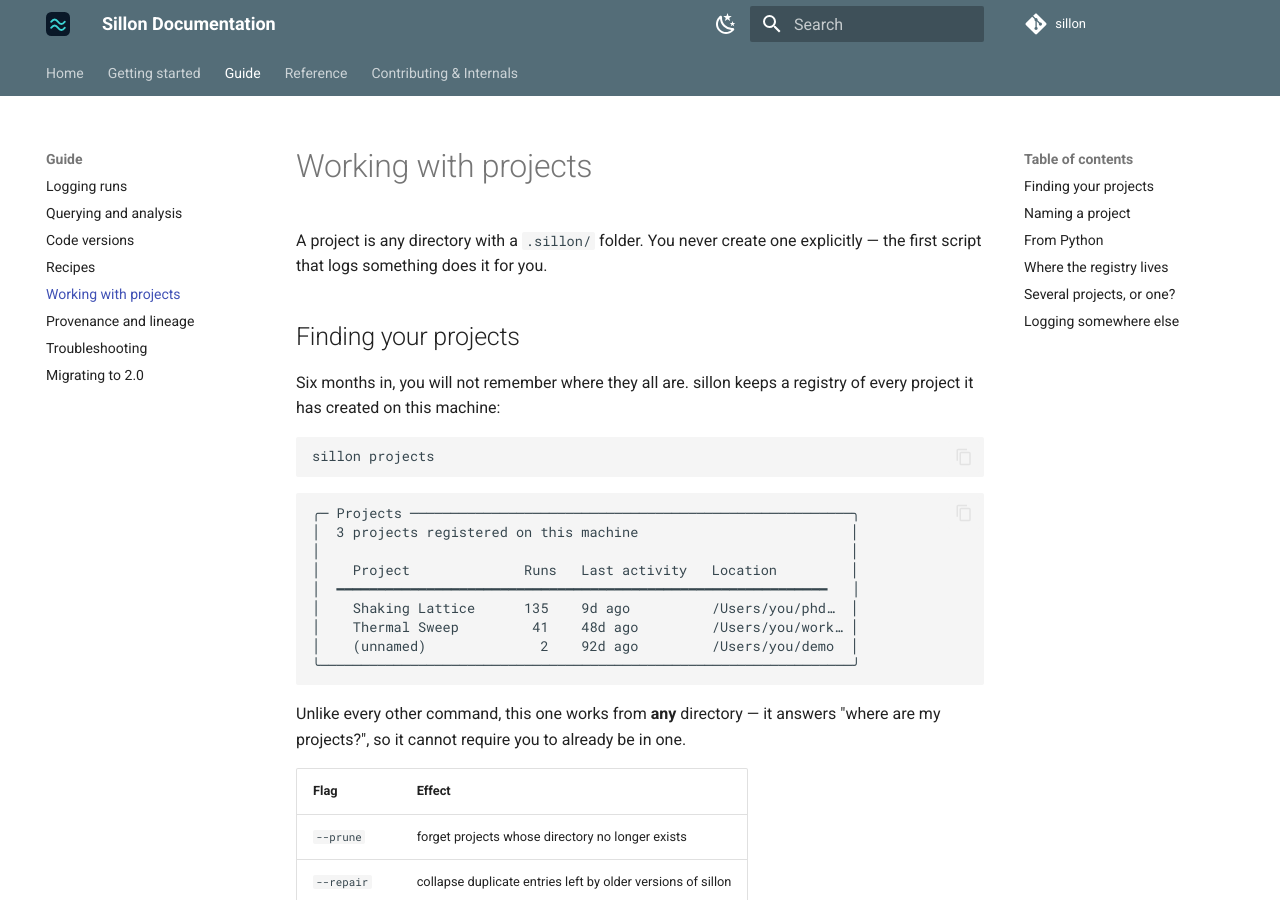
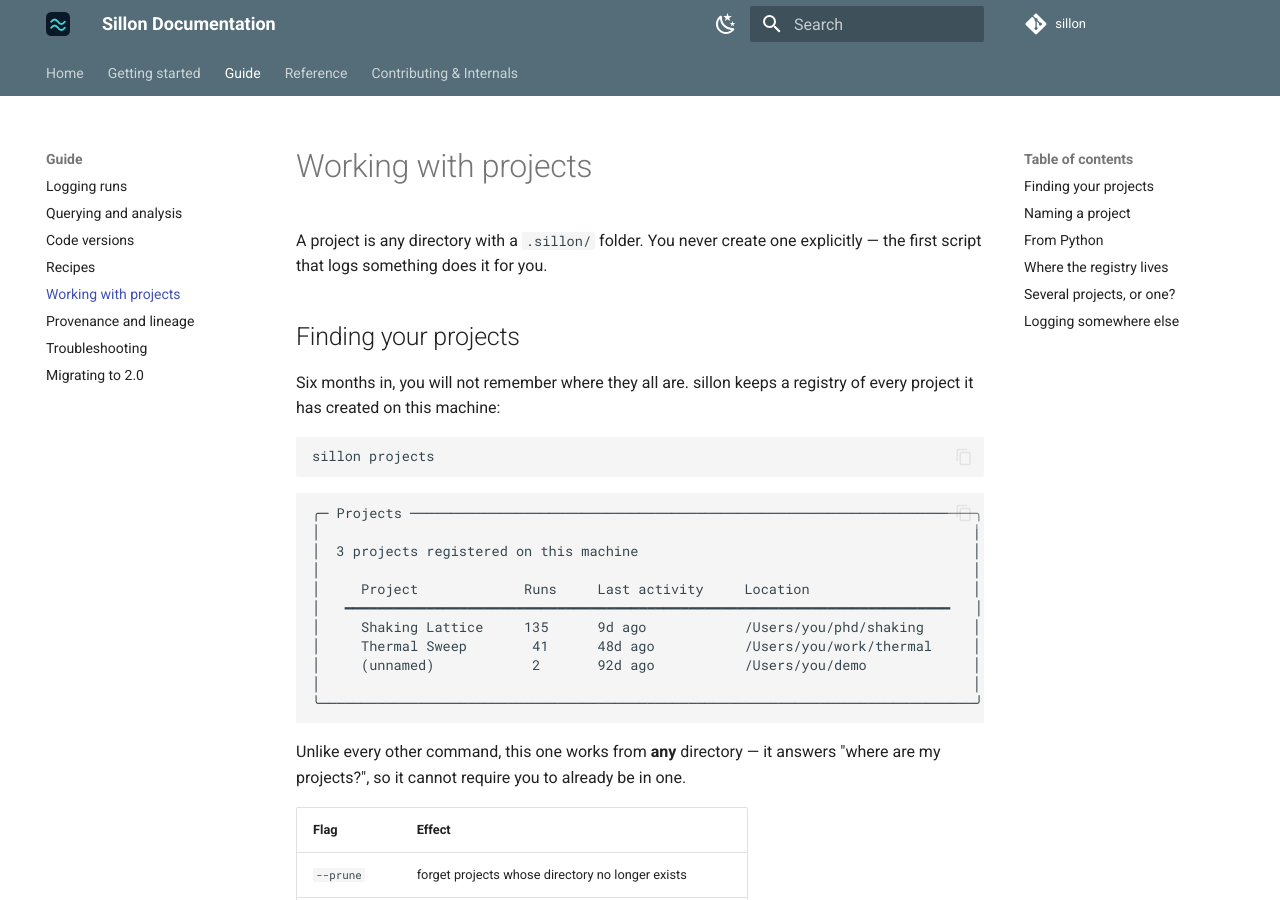
Before and after one commit to balerat/sillon, an MkDocs documentation site: the page built from docs/guide/projects.md, in a window 1280 px wide and 900 px high. Built offline with MkDocs 1.6.1 and Material for MkDocs 9.7.7, drawn with Linux system fonts in a browser that asks for light colours; comment, search, counter and statistics services are not loaded.

Commit message:
Size the display to its content instead of to the terminal
On a wide terminal every panel stretched to the full width, so a table of six
short columns was spread across 160 or 200 characters with the data marooned in
the gaps, and the header rules were stripes rather than separators.

Tables and panels now default to `expand=False`, so a box stops where its
content stops. Nothing else changed: on a narrow terminal the fold/ratio columns
still shrink exactly as before, and a long path still gets the room it needs
when the terminal has it.

The two section rules in `diff` have no content of their own to measure, so they
are capped at MAX_RULE_WIDTH (100) rather than spanning the screen.

Tests cover both directions -- that a small payload does not stretch, and that a
long path is not folded away by over-eager shrinking -- since either failure
mode looks like the other from the code.

Also, while looking at this output closely:

  - "1 runs logged in the project" -- the overview subtitle never handled the
    singular. It is the first thing a new project shows, and the first thing in
    the quickstart.
  - The boxes pasted into README.md, quickstart.md and projects.md were
    hand-edited and had drifted: the README's rows ran past its own border.
    They are regenerated from the renderer now, so they show real output.
  - Two links from the code-versions guide into the CLI reference were dead: an
    em dash collapses to one hyphen in the anchor, not two. Contrary to what I
    said in the 2.0 commit, these did not resolve.
  - The display test fixtures used "2026-09-01 10:00:00", which `relative_time`
    cannot parse, so it fell back to the raw string and the relative-time path
    was never exercised. The stored format is %Y-%m-%d-%H:%M:%S.

298 tests pass on both transports. mkdocs builds with no non-griffe warnings.

Co-Authored-By: Claude Opus 5 <noreply@anthropic.com>

````diff
--- a/docs/guide/projects.md
+++ b/docs/guide/projects.md
@@ -13,15 +13,17 @@ sillon projects
 ```
 
 ```text
-╭─ Projects ──────────────────────────────────────────────────────╮
-│  3 projects registered on this machine                          │
-│                                                                 │
-│    Project              Runs   Last activity   Location         │
-│  ━━━━━━━━━━━━━━━━━━━━━━━━━━━━━━━━━━━━━━━━━━━━━━━━━━━━━━━━━━━━   │
-│    Shaking Lattice      135    9d ago          /Users/you/phd…  │
-│    Thermal Sweep         41    48d ago         /Users/you/work… │
-│    (unnamed)              2    92d ago         /Users/you/demo  │
-╰─────────────────────────────────────────────────────────────────╯
+╭─ Projects ─────────────────────────────────────────────────────────────────────╮
+│                                                                                │
+│  3 projects registered on this machine                                         │
+│                                                                                │
+│     Project             Runs     Last activity     Location                    │
+│   ━━━━━━━━━━━━━━━━━━━━━━━━━━━━━━━━━━━━━━━━━━━━━━━━━━━━━━━━━━━━━━━━━━━━━━━━━━   │
+│     Shaking Lattice     135      9d ago            /Users/you/phd/shaking      │
+│     Thermal Sweep        41      48d ago           /Users/you/work/thermal     │
+│     (unnamed)            2       92d ago           /Users/you/demo             │
+│                                                                                │
+╰────────────────────────────────────────────────────────────────────────────────╯
 ```
 
 Unlike every other command, this one works from **any** directory — it answers
````
Also changed, not shown: README.md (+10 -8 lines), docs/getting-started/quickstart.md (+9 -7 lines), docs/guide/code-versions.md (+2 -2 lines), 2 other files.
